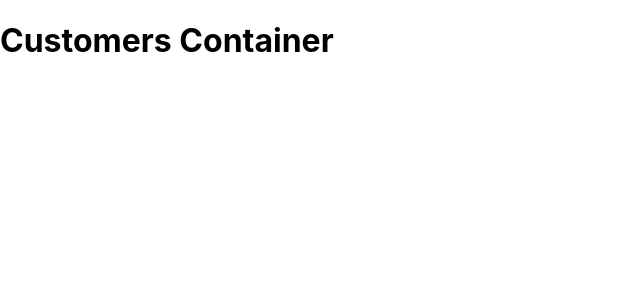
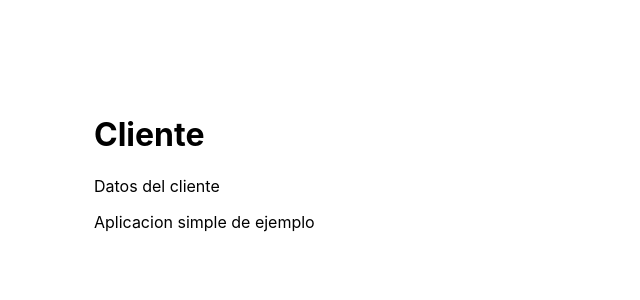
Before and after one commit to JuanOpizzi/react-login, a React (Create React App) app: page /customers/27000000 in a window 1280 px wide. Shown: the top 300 px of the page, without its empty margins (0-640 px from the left). Built offline with nearby package versions, Linux system fonts and the light colour scheme.

Commit message:
Creo el container del customer
Tengo un container que debe mostrar los datos del customer

```diff
--- a/src/App.js
+++ b/src/App.js
@@ -4,6 +4,7 @@
 import HomeContainer from './containers/HomeContainer';
 import CustomersContainers from './containers/CustomersContainer';
 import { Component } from 'react';
+import CustomerContainer from './containers/CustomerContainer';
 
 class App extends Component {
 
@@ -13,7 +14,6 @@
 
   renderCustomListContainer = () => <h1>Customers List Container</h1>
 
-  renderCustomNewContainer = () => <h1>Customers New Container</h1>
 
   render(){
     return (
@@ -23,7 +23,7 @@
           <Route exact path="/customers" component={CustomersContainers} />
           <Switch>
             <Route path="/customers/new" component={this.renderCustomNewContainer} />
-            <Route path="/customers/:dni" component={this.renderCustomContainer} />
+            <Route path="/customers/:dni" component={CustomerContainer} />
           </Switch>
         </div>
       </Router>
--- /dev/null
+++ b/src/containers/CustomerContainer.js
@@ -0,0 +1,22 @@
+import React, { Component } from 'react';
+import { connect } from 'react-redux';
+import PropTypes from 'prop-types';
+import AppFrame from '../components/AppFrame';
+
+class CustomerContainer extends Component {
+  render() {
+    return (
+      <div>
+        <AppFrame header={'Cliente'}
+          body={<p>Datos del cliente</p>} >
+        </AppFrame>
+      </div>
+    );
+  }
+}
+
+CustomerContainer.propTypes = {
+
+};
+
+export default connect(null, null)(CustomerContainer);
```
